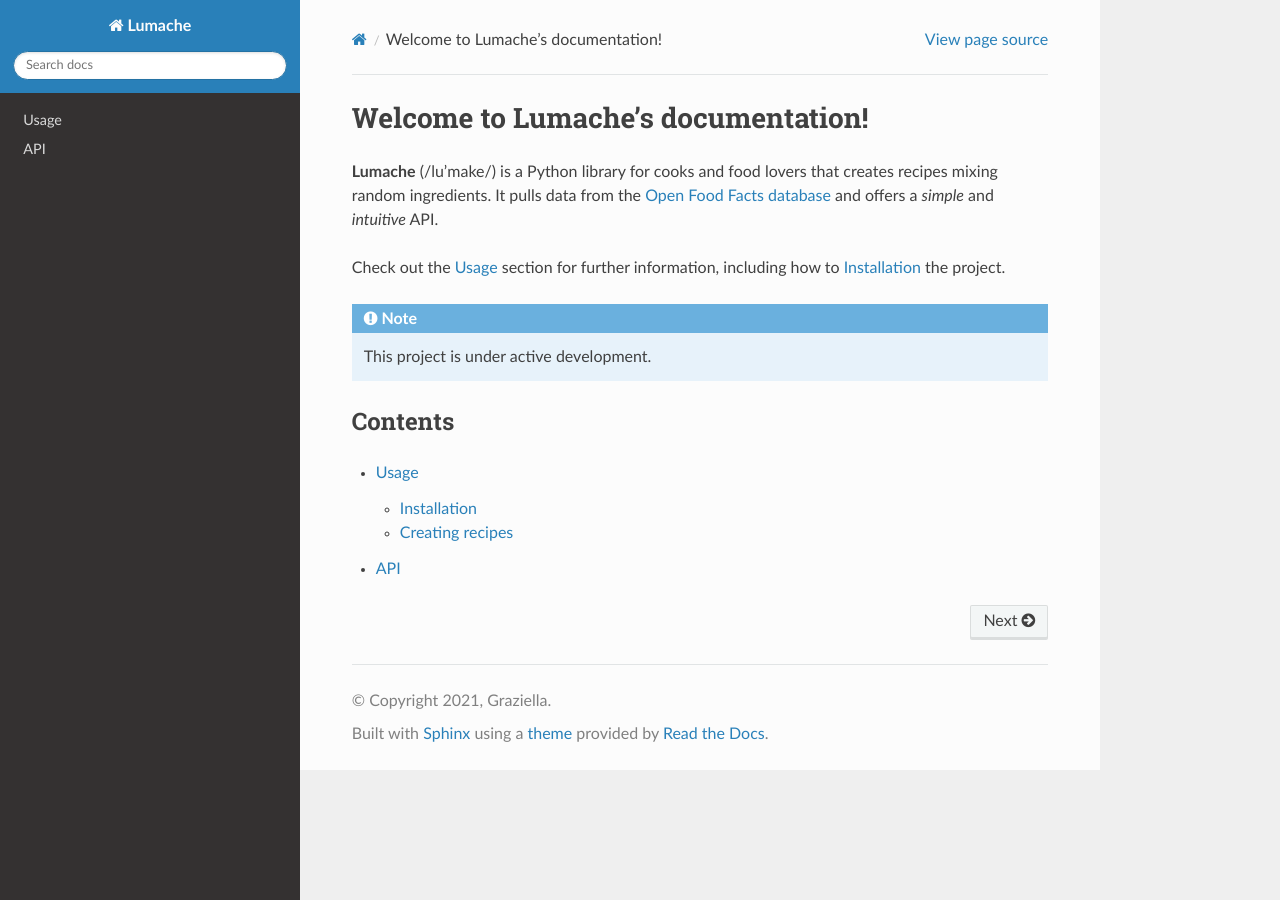
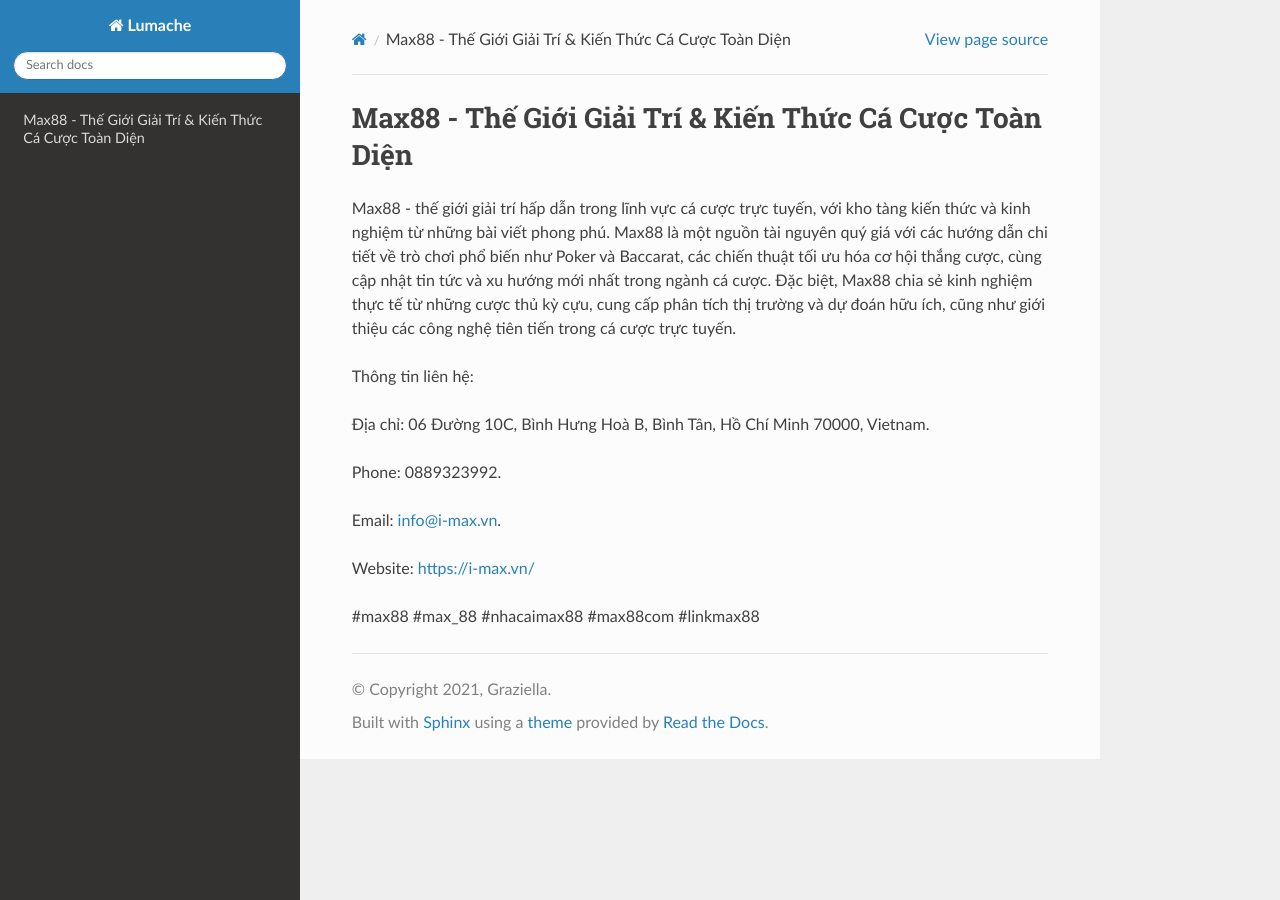
Before and after one commit to p8ebermouc/max88bet, a Sphinx documentation site: the page built from docs/source/index.rst, in a window 1280 px wide. Built offline with Sphinx 7.4.7 and the Read the Docs theme 3.1.0, drawn with Linux system fonts in a browser that asks for light colours.

Commit message:
Update index.rst

```diff
--- a/docs/source/index.rst
+++ b/docs/source/index.rst
@@ -1,22 +1,16 @@
-Welcome to Lumache's documentation!
+Max88 - Thế Giới Giải Trí & Kiến Thức Cá Cược Toàn Diện
 ===================================
 
-**Lumache** (/lu'make/) is a Python library for cooks and food lovers
-that creates recipes mixing random ingredients.
-It pulls data from the `Open Food Facts database <https://world.openfoodfacts.org/>`_
-and offers a *simple* and *intuitive* API.
+Max88 - thế giới giải trí hấp dẫn trong lĩnh vực cá cược trực tuyến, với kho tàng kiến thức và kinh nghiệm từ những bài viết phong phú. Max88 là một nguồn tài nguyên quý giá với các hướng dẫn chi tiết về trò chơi phổ biến như Poker và Baccarat, các chiến thuật tối ưu hóa cơ hội thắng cược, cùng cập nhật tin tức và xu hướng mới nhất trong ngành cá cược. Đặc biệt, Max88 chia sẻ kinh nghiệm thực tế từ những cược thủ kỳ cựu, cung cấp phân tích thị trường và dự đoán hữu ích, cũng như giới thiệu các công nghệ tiên tiến trong cá cược trực tuyến.
 
-Check out the :doc:`usage` section for further information, including
-how to :ref:`installation` the project.
+Thông tin liên hệ:
 
-.. note::
+Địa chỉ: 06 Đường 10C, Bình Hưng Hoà B, Bình Tân, Hồ Chí Minh 70000, Vietnam.
 
-   This project is under active development.
+Phone: 0889323992.
 
-Contents
---------
+Email: info@i-max.vn.
 
-.. toctree::
+Website: https://i-max.vn/
 
-   usage
-   api
+#max88 #max_88 #nhacaimax88 #max88com #linkmax88
```
